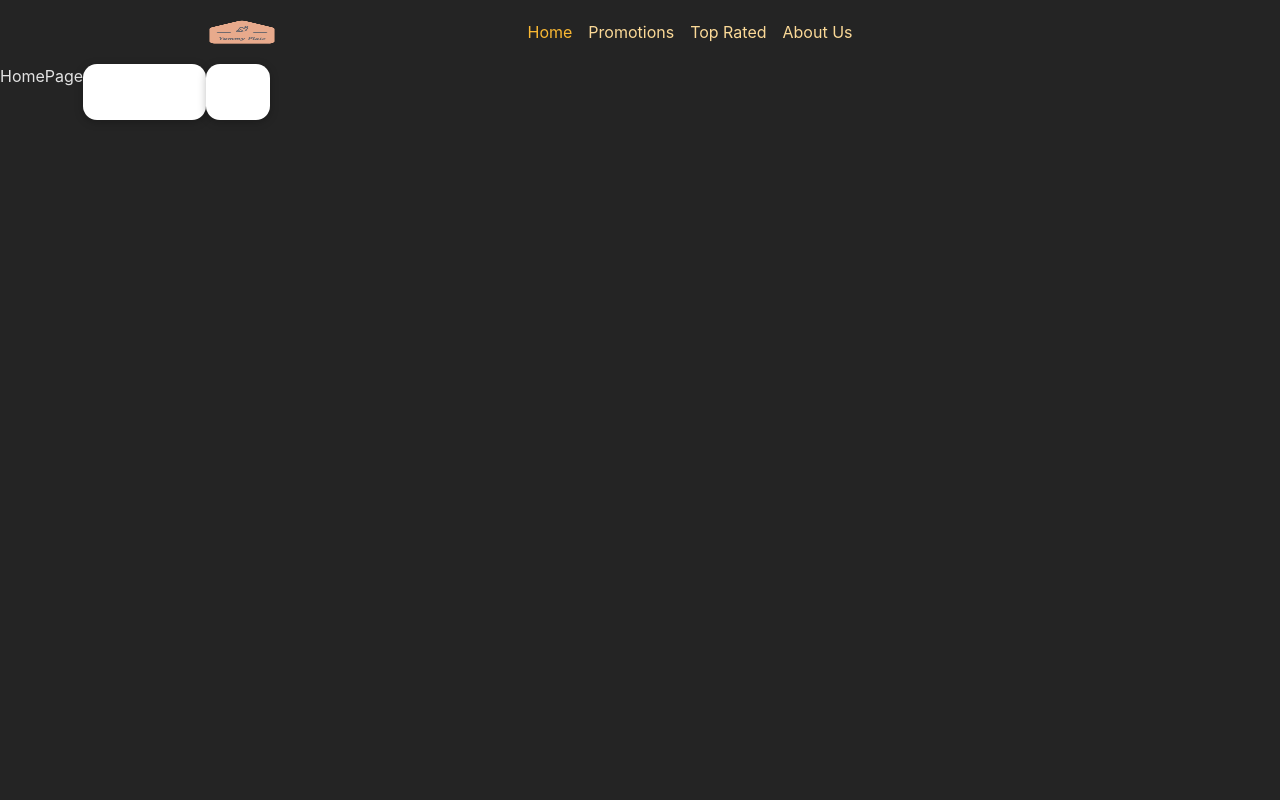
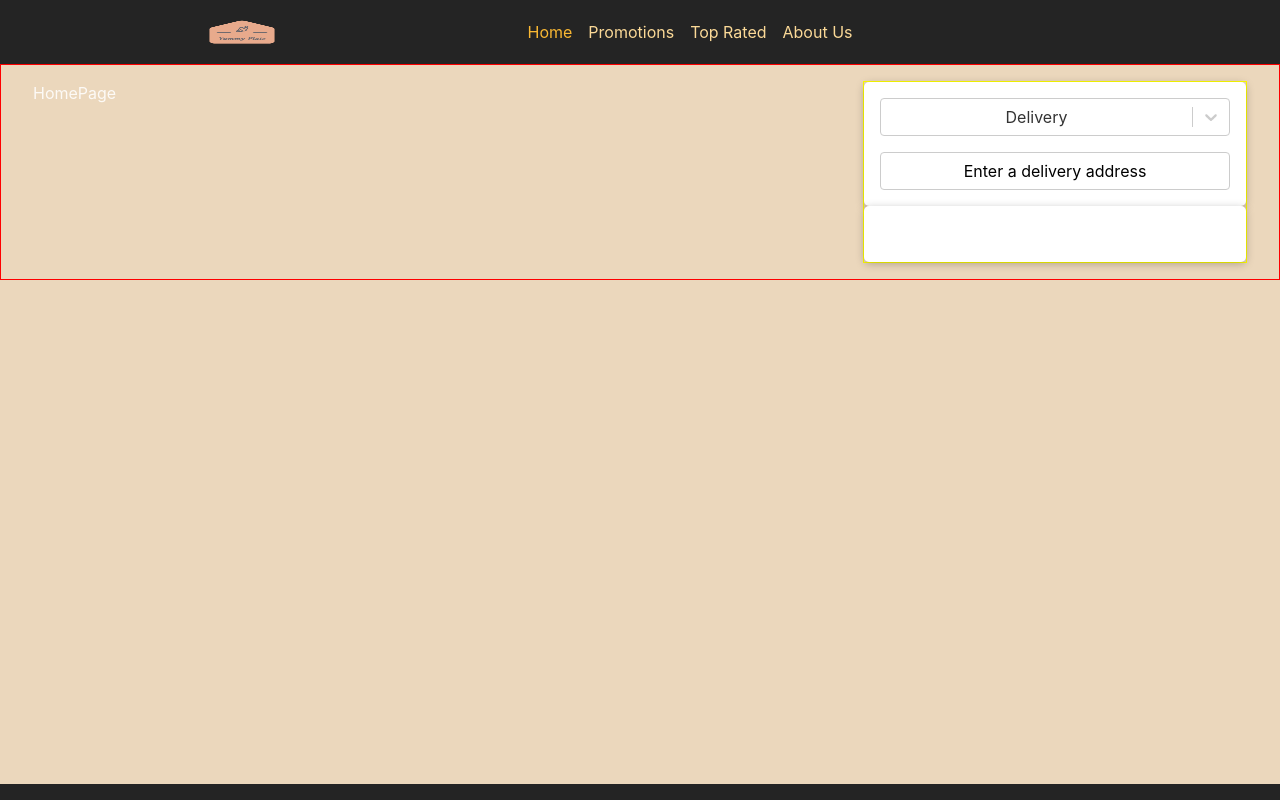
Before and after one commit to samithperera94/yummy-plate, a React (Create React App) app: page / in a window 1280 px wide. Built offline with nearby package versions, Linux system fonts and the light colour scheme; the HTML template or start-up script is replaced by a standard one.

Commit message:
custom select box added

```diff
--- a/package.json
+++ b/package.json
@@ -14,6 +14,7 @@
     "react-dom": "^18.2.0",
     "react-router-dom": "^6.14.0",
     "react-scripts": "5.0.1",
+    "react-select": "^5.7.3",
     "sass": "^1.63.6",
     "typescript": "^4.9.5",
     "web-vitals": "^2.1.4"
--- a/src/components/DeliveryBox/DeliveryBox.module.scss
+++ b/src/components/DeliveryBox/DeliveryBox.module.scss
@@ -0,0 +1,12 @@
+.address{
+    border-radius: 4px;
+    border-style: solid;
+    border-width: 1px;
+    border-color: hsl(0, 0%, 80%);
+    color:black;
+    min-height: 38px;
+    display: flex;
+    align-items: center;
+    justify-content: center;
+    margin-top: 1rem;
+}
--- a/src/components/DeliveryBox/DeliveryBox.tsx
+++ b/src/components/DeliveryBox/DeliveryBox.tsx
@@ -1,10 +1,35 @@
-import React from 'react';
+import React, { useState } from 'react';
 import Card from '../UI/Card';
+import CustomSelect from '../UI/CustomSelect';
+import SelectOption from '../../models/select';
+import classes from "./DeliveryBox.module.scss";
+
+
+const _options: SelectOption[] = [
+    new Option('Delivery', 'delivery'),
+    new Option('Pick Up', 'pickup'),
+];
+const _defaultValue: SelectOption = new Option('Delivery', 'delivery');
+
 
 const DeliveryBox = () => {
+
+
+
+    const onItemSelectHandler = (item: SelectOption | null) => {
+        console.warn("item ::::::", item)
+    }
     return (
         <Card>
-            <div>DeliveryBox</div>
+            <CustomSelect
+                options={_options}
+                defaultValue={_defaultValue}
+                onItemSelect={onItemSelectHandler}
+                className='deliveryType'
+            />
+            <div className={classes.address}>
+                <a>Enter a delivery address</a>
+            </div>
         </Card>
 
     )
--- a/src/components/UI/Card.module.scss
+++ b/src/components/UI/Card.module.scss
@@ -1,6 +1,6 @@
 .card {
     padding: 1rem;
     box-shadow: 0 2px 8px rgba(0, 0, 0, 0.25);
-    border-radius: 14px;
+    border-radius: 5px;
     background-color: white;
   }
--- /dev/null
+++ b/src/components/UI/CustomSelect.module.scss
@@ -0,0 +1,3 @@
+.customSelect{
+
+}
--- /dev/null
+++ b/src/components/UI/CustomSelect.tsx
@@ -0,0 +1,35 @@
+import React, { useState } from 'react';
+import classes from './CustomSelect.module.scss';
+import Select from 'react-select';
+import SelectOption from '../../models/select';
+
+// interface selectOption {
+//     value: string | number,
+//     label: string
+// }
+
+
+interface PropType {
+    options: SelectOption[],
+    defaultValue: SelectOption,
+    onItemSelect: (selectedItem: SelectOption | null) => void,
+    className: string
+}
+const CustomSelect = ({ options, defaultValue, onItemSelect, className }: PropType) => {
+    const onChangeHandler = (option: SelectOption | null) => {
+        onItemSelect(option);
+    }
+    return (
+        <div className="App">
+            <Select
+                options={options}
+                defaultValue={defaultValue}
+                onChange={onChangeHandler}
+                className={[classes[className], classes.customSelect].join(",")}
+                isDisabled={false}
+            />
+        </div>
+    )
+}
+
+export default CustomSelect
--- a/src/index.css
+++ b/src/index.css
@@ -16,7 +16,9 @@ code {
 * {
   box-sizing: border-box;
 }
-
+#root{
+height: 100vh;
+}
 :root {
   font-family: Inter, Avenir, Helvetica, Arial, sans-serif;
   font-size: 16px;
--- /dev/null
+++ b/src/layouts/RootLayout.module.scss
@@ -0,0 +1,4 @@
+.mainLayout{
+    background: #ebd7bc;
+    height: calc(100% - 80px);
+}
--- a/src/layouts/RootLayout.tsx
+++ b/src/layouts/RootLayout.tsx
@@ -1,12 +1,13 @@
 import React from 'react';
 import { Outlet } from 'react-router-dom';
 import MainNavigation from '../components/MainNavigation/MainNavigation';
+import classes from "./RootLayout.module.scss"
 
 const RootLayout = () => {
     return (
         <>
             <MainNavigation />
-            <main>
+            <main className={classes.mainLayout}>
                 <Outlet />
             </main>
         </>
--- a/src/layouts/SideBarLayout.module.scss
+++ b/src/layouts/SideBarLayout.module.scss
@@ -2,7 +2,21 @@
 .sidebarLayout{
     display: flex;
     flex-direction: row;
+    display: flex;
+    flex-direction: row;
+    width: 100%;
+    border: 1px solid red;
+    justify-content: space-between;
+    padding: 1rem 2rem;
     .sidebar{
         display: flex;
+        display: flex;
+        max-width: 30vw;
+        min-width: 30vw;
+        border: 1px solid yellow;
+        flex-direction: column;
+    }
+    .mainSection{
+        width: auto;
     }
 }
--- /dev/null
+++ b/src/models/select.ts
@@ -0,0 +1,11 @@
+class SelectOption {
+    value:string| number;
+    label: string;
+
+    constructor(selectValue:string | number,label:string){
+        this.label = label;
+        this.value = selectValue;
+    }
+}
+
+export default SelectOption;
```
Also changed, not shown: 1 other file (tests, documents, lock files or other folders).
